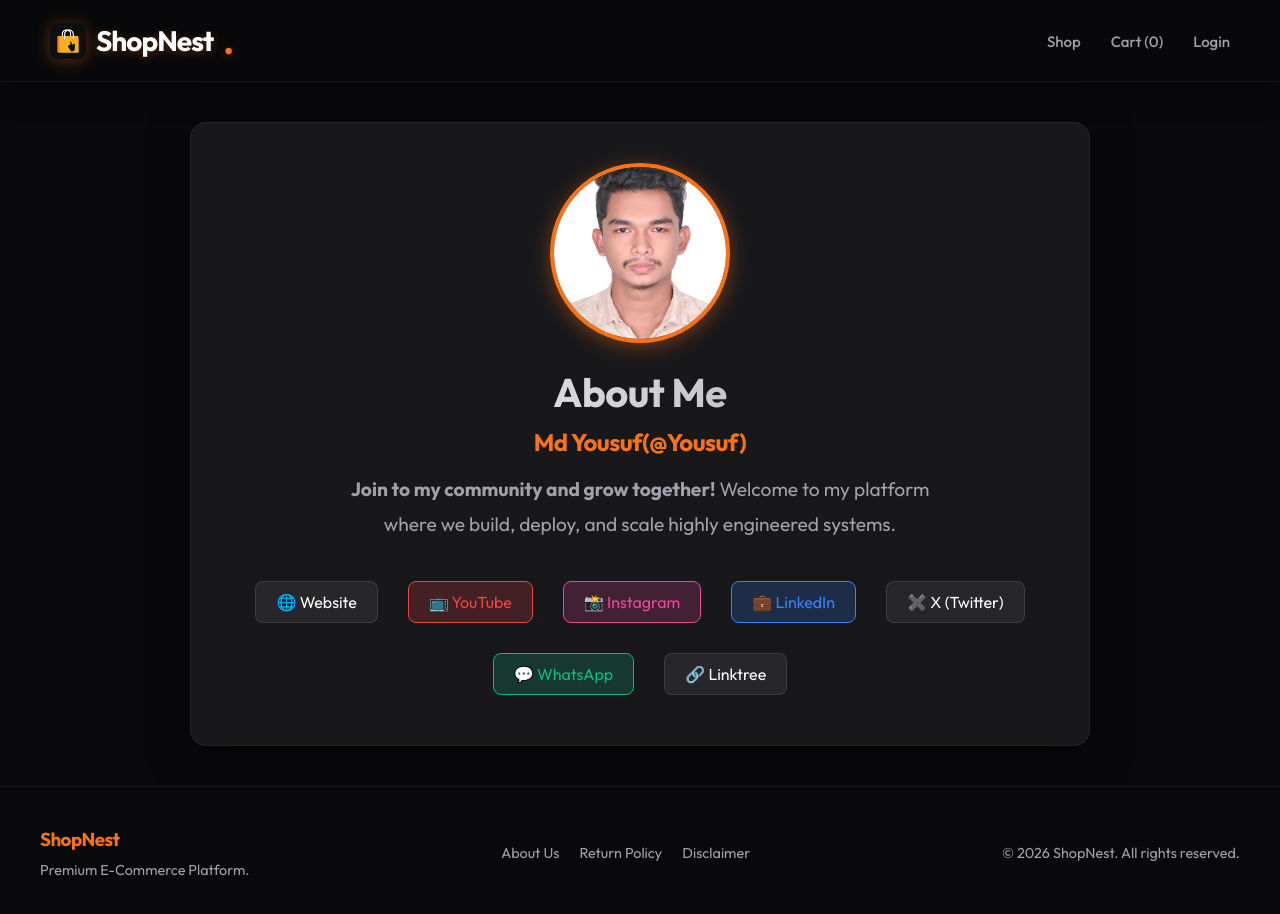
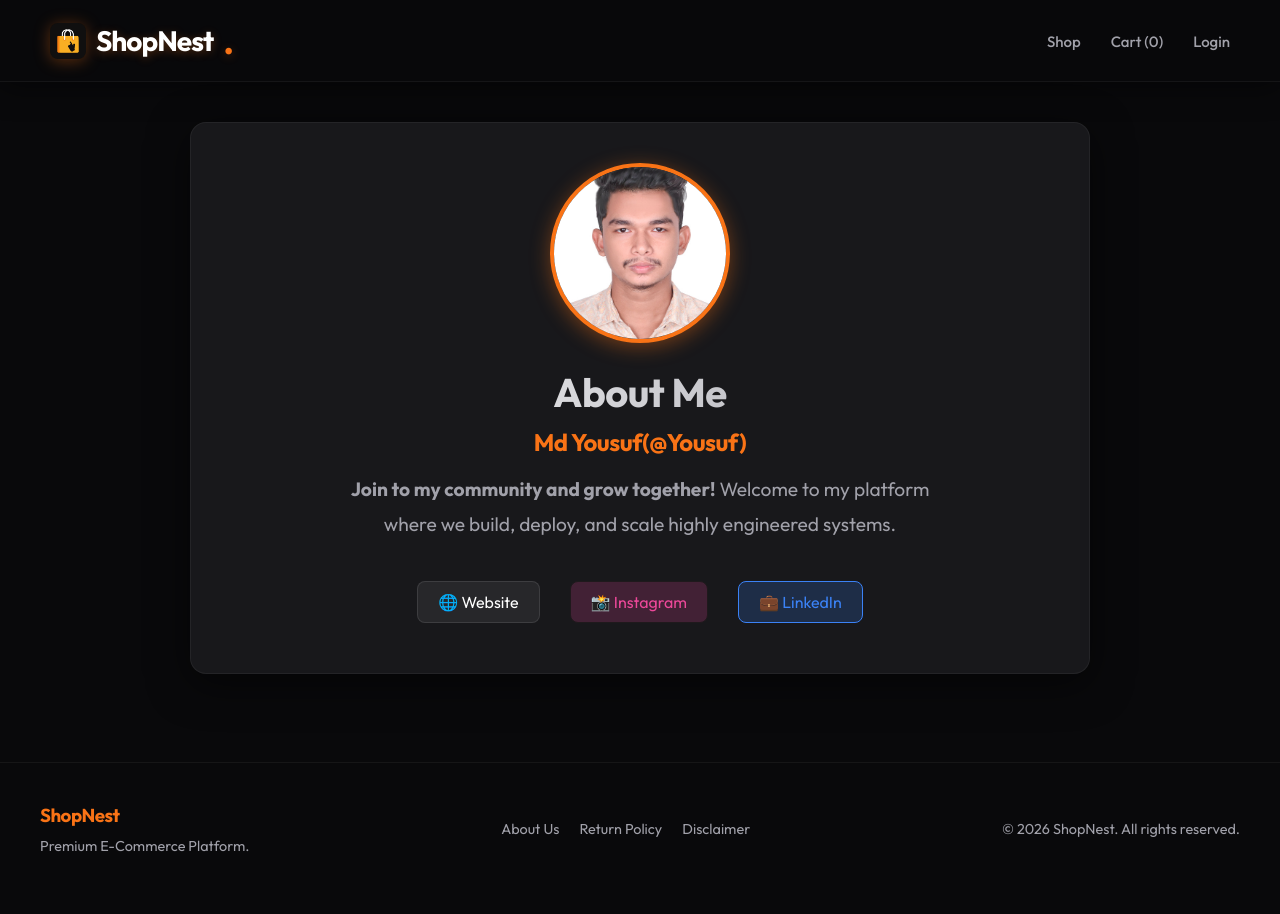
Before and after one commit to DevAbuYousuf/Shop-E-commerce-frontend, a React (Create React App) app: page /about in a window 1280 px wide. Shown: the top 914 px of the page. Built offline with nearby package versions, Linux system fonts and the light colour scheme.

Commit message:
Fix frontend build errors

```diff
--- a/src/pages/About.jsx
+++ b/src/pages/About.jsx
@@ -40,12 +40,8 @@ const About = () => {
 
       <div style={{ display: 'flex', flexWrap: 'wrap', justifyContent: 'center', gap: '10px', marginTop: '20px' }}>
         <a href="https://devabuyousuf.github.io/Protfolio-Project/" target="_blank" rel="noreferrer" style={socialBtnStyle}>🌐 Website</a>
-        <a href="#" target="_blank" rel="noreferrer" style={{ ...socialBtnStyle, background: 'rgba(239, 68, 68, 0.2)', borderColor: '#ef4444', color: '#ef4444' }}>📺 YouTube</a>
-        <a href="https://www.instagram.com/yousu_f292/" target="_blank" rel="noreferrer" style={{ ...socialBtnStyle, background: 'rgba(236, 72, 153, 0.2)', borderColor: '#ec4899', color: '#ec4899' }}>📸 Instagram</a>
+        <a href="https://www.instagram.com/yousu_f292/" target="_blank" rel="noreferrer" style={{ ...socialBtnStyle, background: 'rgba(236, 72, 153, 0.2)', borderColor: '#1f191c', color: '#ec4899' }}>📸 Instagram</a>
         <a href="https://www.linkedin.com/in/md-yousuf-906675242/" target="_blank" rel="noreferrer" style={{ ...socialBtnStyle, background: 'rgba(59, 130, 246, 0.2)', borderColor: '#3b82f6', color: '#3b82f6' }}>💼 LinkedIn</a>
-        <a href="#" target="_blank" rel="noreferrer" style={socialBtnStyle}>✖️ X (Twitter)</a>
-        <a href="#" target="_blank" rel="noreferrer" style={{ ...socialBtnStyle, background: 'rgba(16, 185, 129, 0.2)', borderColor: '#10b981', color: '#10b981' }}>💬 WhatsApp</a>
-        <a href="#" target="_blank" rel="noreferrer" style={socialBtnStyle}>🔗 Linktree</a>
       </div>
     </div>
   );
--- a/src/pages/Profile.jsx
+++ b/src/pages/Profile.jsx
@@ -36,7 +36,7 @@ const Profile = () => {
       }
     };
     fetchMyOrders();
-  }, [user, navigate]);
+  }, [user, navigate, logout]);
 
   const handleLogout = () => {
     logout();
```
Also changed, not shown: 2 other files (tests, documents, lock files or other folders).
